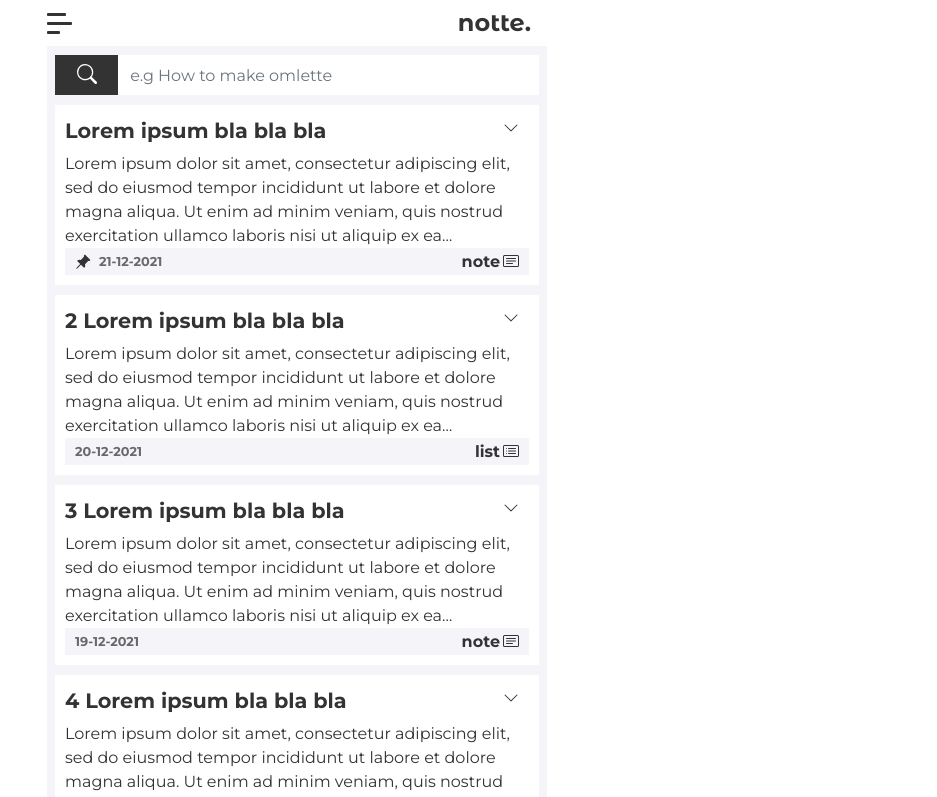
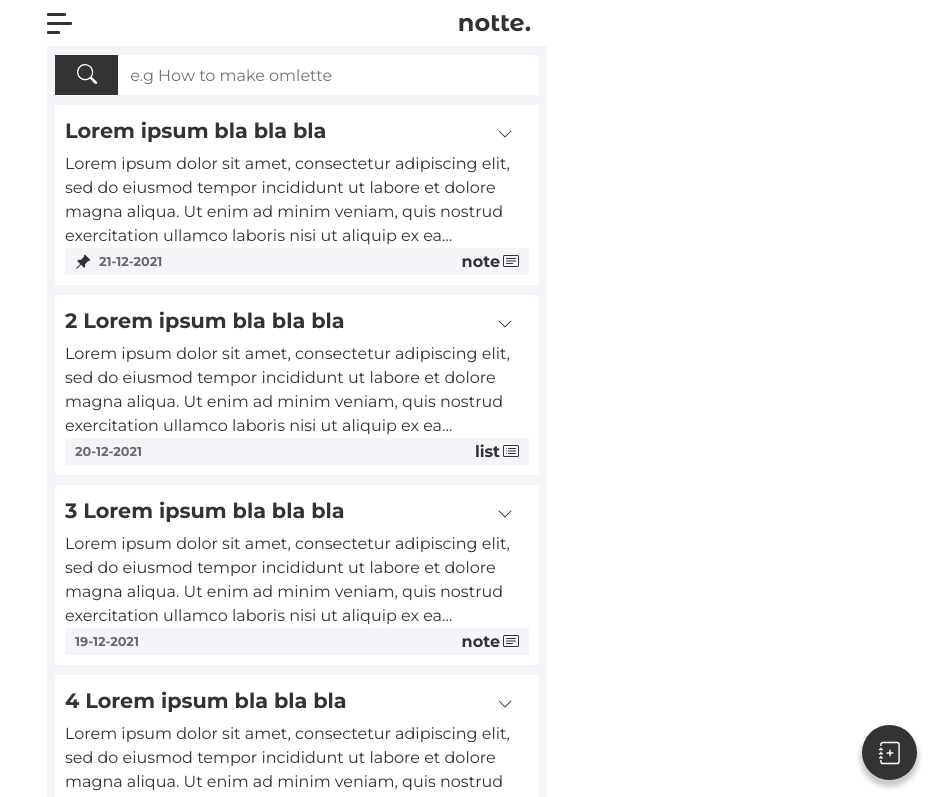
Before and after one commit to thoriq-project/note-app, a Vue app: page / in a window 1280 px wide. Shown: the top 797 px of the page, without its empty margins (343-1280 px from the left). Built offline with nearby package versions, Linux system fonts and the light colour scheme; data requests are answered from the project's data file; a web font is replaced by a local one.

Commit message:
adding dropdown button to card note and create floating action button in home view

```diff
--- /dev/null
+++ b/src/components/DropdownButton.vue
@@ -0,0 +1,32 @@
+<template>
+  <div>
+    <b-dropdown right variant="link" class="btn" no-caret>
+      <template #button-content>
+        <b-icon icon="chevron-down" scale="0.8" class="dd-icon"></b-icon>
+      </template>
+      <b-dropdown-item-button @click="test()"> <b-icon icon="trash" variant="danger"></b-icon> Delete</b-dropdown-item-button>
+      <b-dropdown-item-button @click="test()"><img src="../assets/pin-angle-fill-color.svg" alt="Pinned Note" /> Pin</b-dropdown-item-button>
+    </b-dropdown>
+  </div>
+</template>
+
+<script>
+export default {
+  methods: {
+    test() {
+      console.log("tester");
+    },
+  },
+};
+</script>
+
+<style scoped>
+.btn {
+  width: max-content;
+  padding: 0;
+}
+
+.dd-icon {
+  color: #333333;
+}
+</style>
--- /dev/null
+++ b/src/components/FloatingButton.vue
@@ -0,0 +1,35 @@
+<template>
+  <div class="floating-button">
+    <b-icon icon="journal-plus" scale="1.4" class="add-icon"></b-icon>
+  </div>
+</template>
+
+<script>
+export default {};
+</script>
+
+<style>
+.floating-button {
+  width: 55px;
+  height: 55px;
+  border-radius: 50%;
+  background-color: var(--font-color);
+  position: fixed;
+  bottom: 20px;
+  right: 20px;
+  display: flex;
+  justify-content: center;
+  align-items: center;
+  cursor: pointer;
+  box-shadow: 0px 5px 5px 2px #cacaca;
+}
+
+.floating-button:active {
+  transform: scale(0.9);
+  box-shadow: 0px 0px 2px 2px #cacaca;
+}
+
+.add-icon {
+  color: white;
+}
+</style>
--- a/src/components/NoteCard.vue
+++ b/src/components/NoteCard.vue
@@ -3,7 +3,8 @@
     <div class="header-card">
       <p class="title-card">{{ title }}</p>
       <div class="header-right">
-        <b-icon icon="chevron-down" class="header-icon"></b-icon>
+        <!-- <b-icon icon="chevron-down" class="header-icon"></b-icon> -->
+        <DropdownButton />
       </div>
     </div>
 
@@ -39,7 +40,11 @@
 </template>
 
 <script>
+import DropdownButton from "./DropdownButton.vue";
 export default {
+  components: {
+    DropdownButton,
+  },
   props: ["title", "date", "content", "type", "pin"],
 };
 </script>
@@ -69,8 +74,7 @@ export default {
   /* background-color: powderblue; */
   display: flex;
   justify-content: flex-end;
-  padding-right: 5px;
-  padding-top: 5px;
+  align-items: flex-start;
 }
 
 .header-icon {
@@ -127,10 +131,6 @@ export default {
   padding-top: 2px;
 }
 
-.footer-icon {
-  font-weight: bold;
-}
-
 .footer-type {
   font-weight: bold;
   padding-right: 3px;
--- a/src/views/About.vue
+++ b/src/views/About.vue
@@ -4,14 +4,17 @@
     <div class="about-body">
       <button><router-link to="/">Back to Home</router-link></button>
     </div>
+    <Dropdown />
   </div>
 </template>
 
 <script>
 import Navbar from "@/components/Navbar.vue";
+import Dropdown from "@/components/DropdownButton.vue";
 export default {
   components: {
     Navbar,
+    Dropdown,
   },
 };
 </script>
--- a/src/views/Home.vue
+++ b/src/views/Home.vue
@@ -5,6 +5,7 @@
       <SearchField />
       <NoteCard v-for="data in notes" :title="data.title" :date="data.date" :content="data.content" :type="data.type" :pin="data.pinned" :key="data.id"></NoteCard>
     </div>
+    <floating-button></floating-button>
   </div>
 </template>
 
@@ -13,21 +14,22 @@ import Navbar from "@/components/Navbar.vue";
 import SearchField from "@/components/SearchField.vue";
 import NoteCard from "@/components/NoteCard.vue";
 import axios from "axios";
+import FloatingButton from "@/components/FloatingButton.vue";
 
 export default {
   name: "Home",
-  components: { Navbar, SearchField, NoteCard },
+  components: { Navbar, SearchField, NoteCard, FloatingButton },
   data() {
     return {
       notes: "",
     };
   },
+  methods: {},
   mounted() {
     axios
       .get("http://localhost:3000/data")
       .then((response) => {
         this.notes = response.data;
-        console.log(this.notes);
       })
       .catch((error) => {
         console.log(error);
```
Also changed, not shown: src/assets/pin-angle-fill-color.svg (added).
